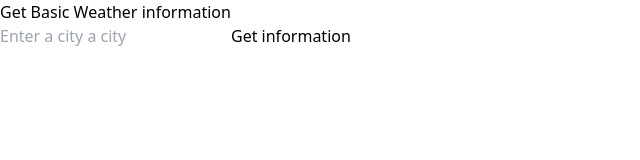
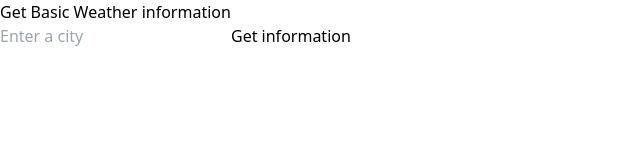
Before and after one commit to tuyishimejohnson/weather_application-me, a React (Vite) app: page / in a window 1280 px wide. Shown: the top 160 px of the page, without its empty margins (0-640 px from the left). Built offline with nearby package versions, Linux system fonts and the light colour scheme; no server answers.

Commit message:
chore: changed the title and the content inside the button

```diff
--- a/src/displayData.jsx
+++ b/src/displayData.jsx
@@ -37,7 +37,7 @@ const DisplayData = () => {
         <div className="flex justify-center gap-2">
           <input
             type="text"
-            placeholder="Enter a city a city"
+            placeholder="Enter a city"
             value={value}
             onChange={handleInput}
             className="border rounded-full w-1/2 pl-3 placeholder:text-white border-gray-100 bg-transparent text-white focus:outline-none focus:ring-1 focus:ring-gray-200"
```
